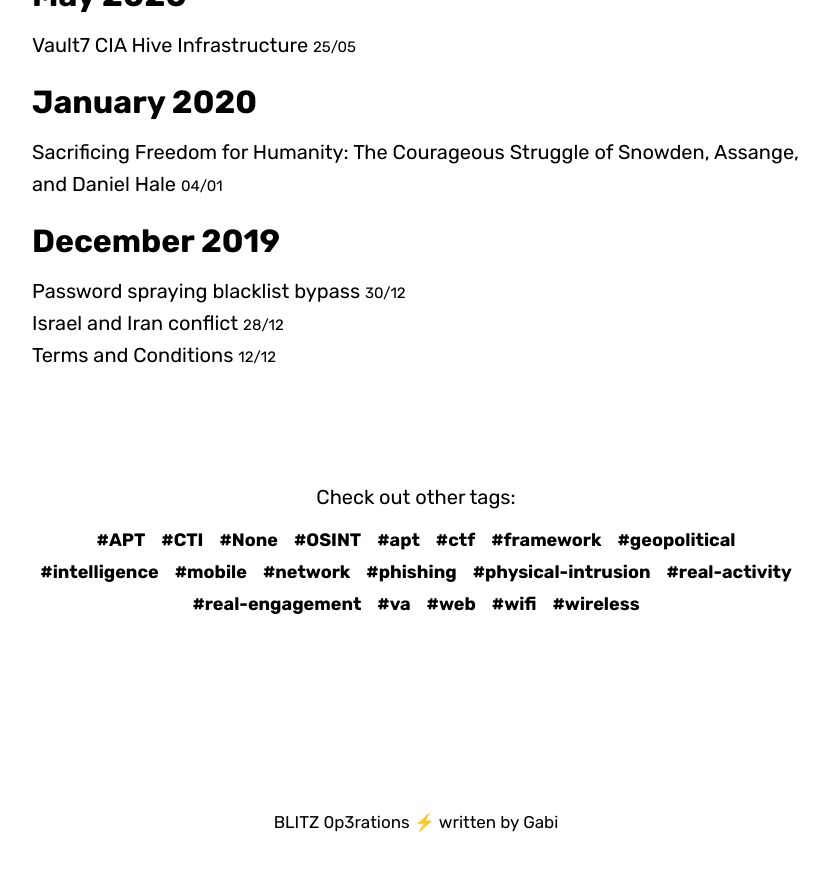
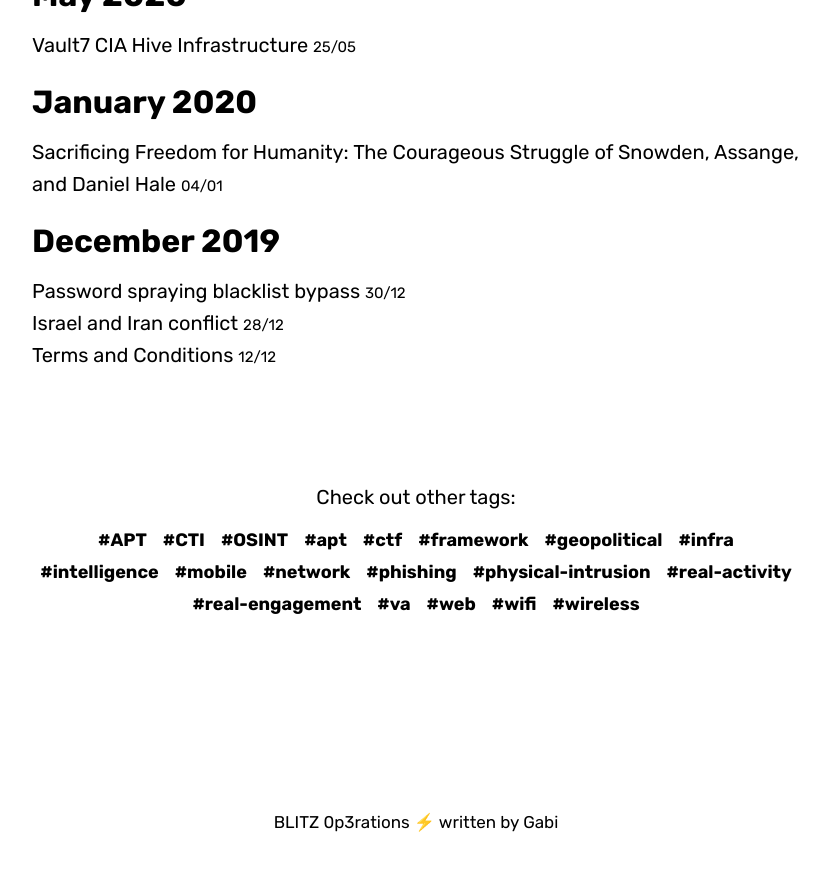
Before and after one commit to blitz0p3rations/blitz0p3rations.github.io, a Jekyll site: the page built from archive.md, in a window 1280 px wide and 900 px high, scrolled down 5100 px. Shown: the top 871 px of the window, without its empty margins (224-1053 px from the left). Built offline with Jekyll 4.4.1, drawn with Linux system fonts in a browser that asks for light colours; some web fonts are replaced.

Commit message:
Update 2023-01-04-Password-Cracking-Setup.md

```diff
--- a/_posts/2023-01-04-Password-Cracking-Setup.md
+++ b/_posts/2023-01-04-Password-Cracking-Setup.md
@@ -2,7 +2,7 @@
 layout: post
 title: 'Password Cracking setup'
 tags:
- - None
+ - infra
 hero: https://plus.unsplash.com/premium_photo-1673543763969-1d54002352d0?ixlib=rb-4.0.3&ixid=M3wxMjA3fDB8MHxwaG90by1wYWdlfHx8fGVufDB8fHx8fA%3D%3D&auto=format&fit=crop&w=1470&q=80
 overlay: red
 ---
```
